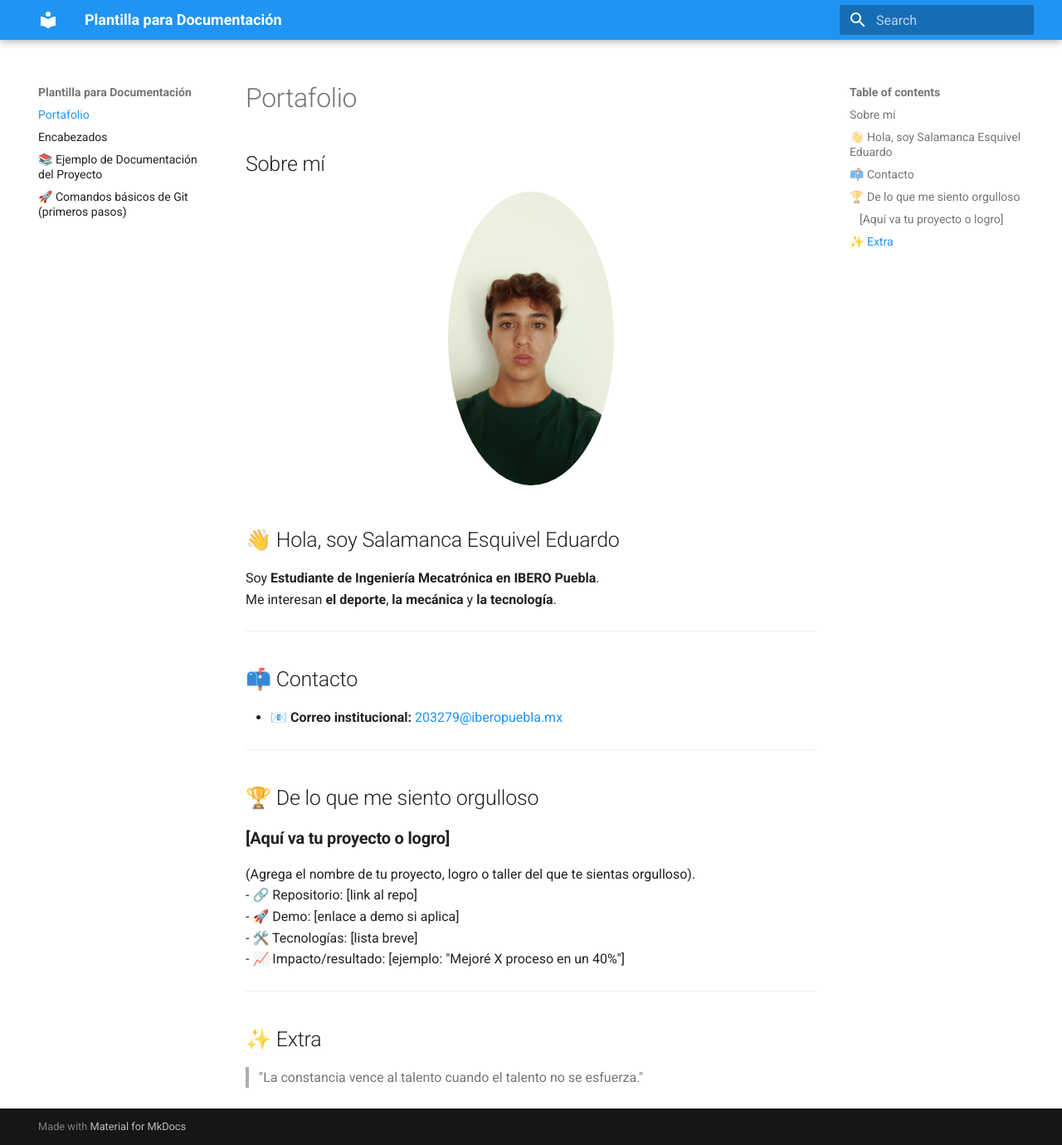
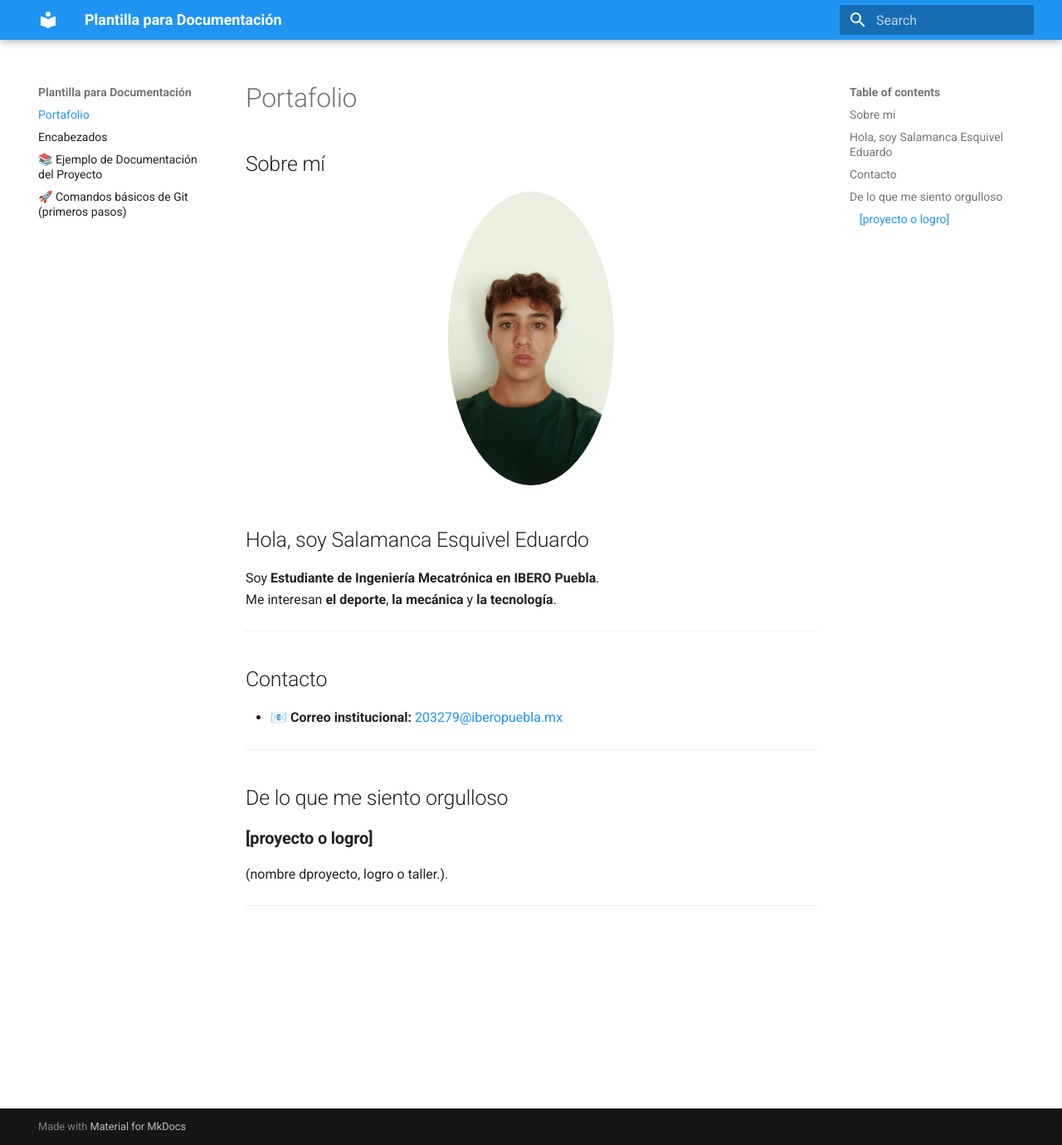
Before and after one commit to Salamanca203279/Portafolio, an MkDocs documentation site: the page built from docs/index.md, in a window 1280 px wide and 1380 px high. Shown: the whole window at 83% size. Built offline with MkDocs 1.6.1 and Material for MkDocs 9.7.7, drawn with Linux system fonts in a browser that asks for light colours.

Commit message:
Update index.md

```diff
--- a/docs/index.md
+++ b/docs/index.md
@@ -6,28 +6,22 @@
  alt="Foto de Salamanca Esquivel Eduardo" width="200" style="border-radius:50%;"/>
 </p>
 
-## 👋 Hola, soy Salamanca Esquivel Eduardo
+##  Hola, soy Salamanca Esquivel Eduardo
 
 Soy **Estudiante de Ingeniería Mecatrónica en IBERO Puebla**.
 Me interesan **el deporte**, **la mecánica** y **la tecnología**.
 
 ---
 
-## 📫 Contacto
+## Contacto
 - 📧 **Correo institucional:** [203279@iberopuebla.mx](mailto:203279@iberopuebla.mx)
 
 ---
 
-## 🏆 De lo que me siento orgulloso
+##  De lo que me siento orgulloso
 
-### **[Aquí va tu proyecto o logro]**
-(Agrega el nombre de tu proyecto, logro o taller del que te sientas orgulloso).
-- 🔗 Repositorio: [link al repo]
-- 🚀 Demo: [enlace a demo si aplica]
-- 🛠️ Tecnologías: [lista breve]
-- 📈 Impacto/resultado: [ejemplo: "Mejoré X proceso en un 40%"]
+### **[proyecto o logro]**
+(nombre dproyecto, logro o taller.).
+
 
 ---
-
-## ✨ Extra
-> "La constancia vence al talento cuando el talento no se esfuerza."
```
